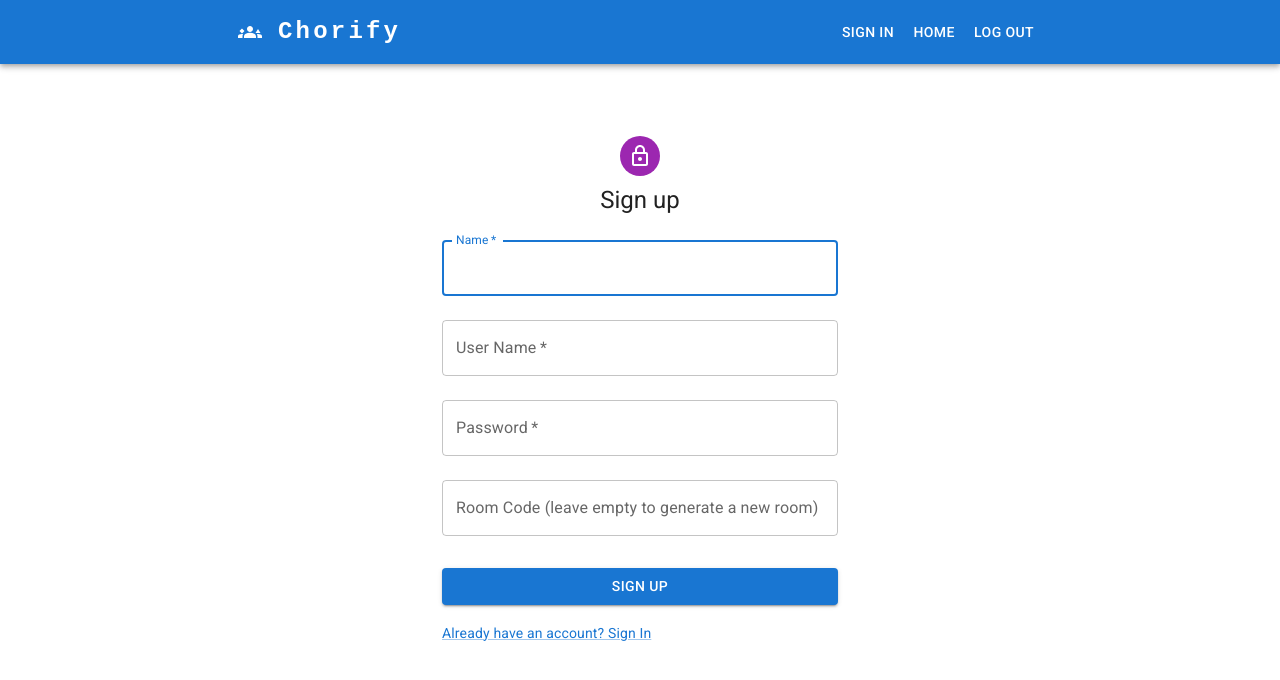
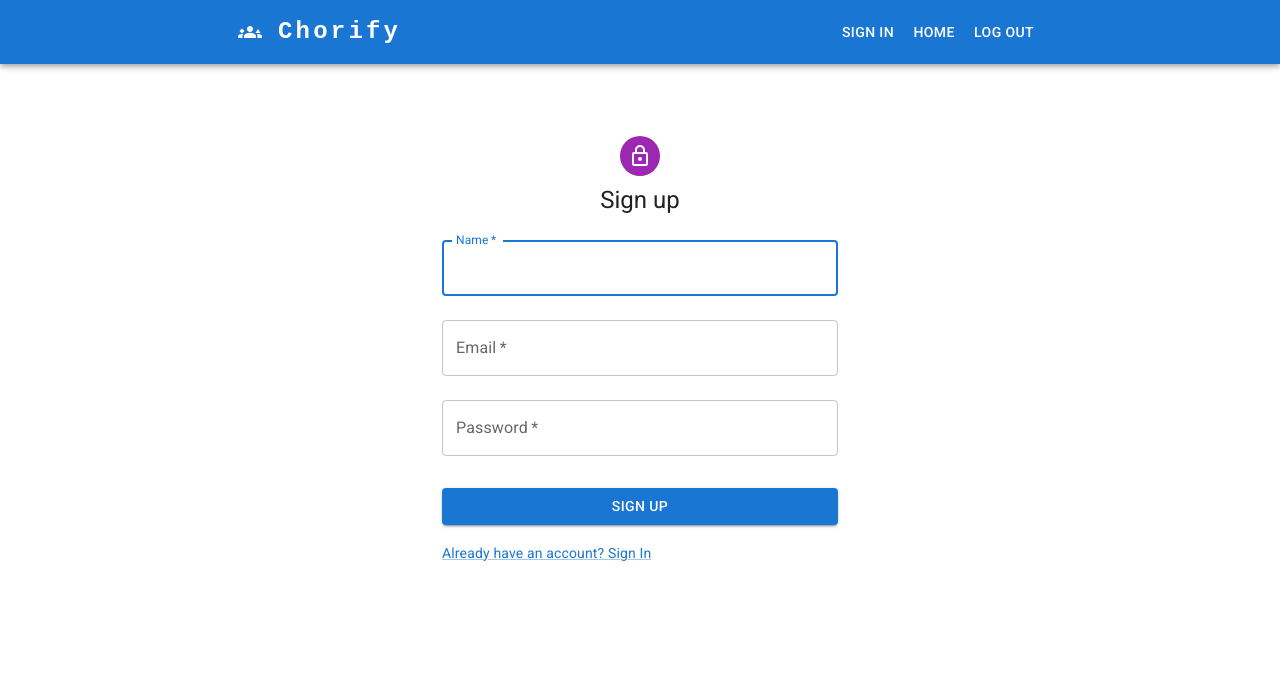
Before and after one commit to ludioludius/roomates-chore-organizer, a React (Create React App) app in the folder frontend/: page /signup in a window 1280 px wide. Shown: the top 680 px of the page. Built offline with nearby package versions, Linux system fonts and the light colour scheme.

Commit message:
user authentication with firebase, client side implementation only

```diff
--- a/frontend/src/App.js
+++ b/frontend/src/App.js
@@ -9,22 +9,6 @@ import Dashboard from "./Pages/Dashboard";
 import Purchases from "./Pages/Purchases";
 import { CssBaseline } from "@mui/material";
 
-// Firebase
-import { initializeApp } from 'firebase/app';
-import { getAuth, createUserWithEmailAndPassword } from "firebase/auth";
-
-// Firebase project configuration object; found on firebase console
-const firebaseConfig = {
-  apiKey: "AIzaSyAsP60E4L_v-KNsVosofJhXVhCzELPHNI4",
-  authDomain: "roommates-chore-organizer.firebaseapp.com",
-  projectId: "roommates-chore-organizer",
-  storageBucket: "roommates-chore-organizer.appspot.com",
-  messagingSenderId: "811791432329",
-  appId: "1:811791432329:web:55ac975dc3a1a80f22e458"
-};
-
-// Initialize Firebase
-const app = initializeApp(firebaseConfig);
 
 function App() {
   const { user } = useAuthContext()
--- a/frontend/src/Pages/SignUp.js
+++ b/frontend/src/Pages/SignUp.js
@@ -11,8 +11,24 @@ import Container from '@mui/material/Container';
 import axios from 'axios';
 import { useSignup } from '../hooks/useSignUp';
 import ButtonAppBar from '../components/ButtonAppBar';
+// TODO: ADD form verificaiton for sign up inputs
 
-// API address hardcoded temporarily
+// Firebase
+import { initializeApp } from 'firebase/app';
+import { getAuth, createUserWithEmailAndPassword, updateProfile } from "firebase/auth";
+import {Password} from "@mui/icons-material";
+
+// Firebase project configuration object; found on firebase console
+const firebaseConfig = {
+  apiKey: "AIzaSyAsP60E4L_v-KNsVosofJhXVhCzELPHNI4",
+  authDomain: "roommates-chore-organizer.firebaseapp.com",
+  projectId: "roommates-chore-organizer",
+  storageBucket: "roommates-chore-organizer.appspot.com",
+  messagingSenderId: "811791432329",
+  appId: "1:811791432329:web:55ac975dc3a1a80f22e458"
+};
+// Initialize Firebase
+const app = initializeApp(firebaseConfig);
 
 
 export default function SignUp() {
@@ -21,15 +37,39 @@ export default function SignUp() {
 
   const handleSubmit = async (event) => {
     event.preventDefault();
+
+    // Extract data from form
     const data = new FormData(event.currentTarget);
-    console.log({
-      name: data.get('Name'),
-      username: data.get('User Name'),
-      password: data.get('password'),
-      roomcode: data.get('Room Code')
-    });
+    const Name = String(data.get("Name"));
+    const Email = String(data.get("Email"));
+    const Password = String(data.get("Password"));
+    console.log("Creating User", { Name: Name, Email: Email });
 
-    await signup(data.get('Name'), data.get('User Name'), data.get('password'), data.get('Room Code'))
+    // Create a user with firebase
+    const auth = getAuth();
+    await createUserWithEmailAndPassword(auth, Email, Password)
+        .then((userCredential) => {
+          const user = userCredential.user;
+          return updateProfile(user, {displayName: `${Name}`})
+        })
+        .then(()=> {
+          console.log("User created with firebase");
+        })
+        .catch((error) => {
+          const errorCode = error.code;
+          const errorMessage = error.message;
+          console.log(errorCode);
+          console.log(errorMessage);
+          return signup(null, false, errorMessage);
+          // TODO: call sign in hook with error, modify UseSignUp appropriately
+        }).then(() => {
+          console.log("Error handled (if any)");
+        });
+
+
+    // TODO: Use the sign up hook to modify auth context
+
+    //await signup(data.get('Name'), data.get('User Name'), data.get('password'), data.get('Room Code'))
   }
 
   return (
@@ -65,28 +105,19 @@ export default function SignUp() {
               margin="normal"
               required
               fullWidth
-              id="User Name"
-              label="User Name"
-              name="User Name"
-              autoComplete="User Name"
+              id="Email"
+              label="Email"
+              name="Email"
+              autoComplete="Email"
             />
             <TextField
               margin="normal"
               required
               fullWidth
-              name="password"
+              name="Password"
               label="Password"
-              type="password"
-              id="password"
-              autoComplete="current-password"
-            />
-            <TextField
-              margin="normal"
-              fullWidth
-              name="Room Code"
-              label="Room Code (leave empty to generate a new room)"
-              type="Room Code"
-              id="Room Code"
+              type="Password"
+              id="Password"
             />
             <Button
               type="submit"
--- a/frontend/src/hooks/useSignUp.js
+++ b/frontend/src/hooks/useSignUp.js
@@ -5,35 +5,44 @@ import axios from 'axios'
 export const useSignup = () => {
   const [error, setError] = useState(null)
   const [isLoading, setIsLoading] = useState(null)
-  const { dispatch } = useAuthContext()
+  const {dispatch} = useAuthContext()
 
-  const signup = async (name, username, password, roomcode) => {
-    setIsLoading(true)
-    setError(null)
+  const signup = async (uid, isSuccessful, errorMessage) => {
 
-    axios.post('http://localhost:3001/api/users/signup', {
-      name: name,
-      username: username,
-      password: password,
-      roomcode: roomcode
-    })
-    .then((response) => {
-      const json = JSON.stringify(response.data)
-      console.log('response from hoook', response.data)
-      // store response data in the browser (includes token)
-      localStorage.setItem('user', json)
-
-      //update AuthContext
-      dispatch( {type: 'LOGIN', payload: json })
+    // if previous error in user creation
+    if (!isSuccessful) {
       setIsLoading(false)
-
-    })
-    .catch((e) => {
-      console.log(e)
-      setIsLoading(false)
-      setError(e.response.data.error)
-    })
+      setError(errorMessage)
+    }
+    // } else {
+    //
+    //   setIsLoading(true)
+    //   setError(null)
+    //
+    //   axios.post('http://localhost:3001/api/users/signup', {
+    //     name: name,
+    //     username: username,
+    //     password: password,
+    //     roomcode: roomcode
+    //   })
+    //       .then((response) => {
+    //         const json = JSON.stringify(response.data)
+    //         console.log('response from hoook', response.data)
+    //         // store response data in the browser (includes token)
+    //         localStorage.setItem('user', json)
+    //
+    //         //update AuthContext
+    //         dispatch({type: 'LOGIN', payload: json})
+    //         setIsLoading(false)
+    //
+    //       })
+    //       .catch((e) => {
+    //         console.log(e)
+    //         setIsLoading(false)
+    //         setError(e.response.data.error)
+    //       })
+    // }
   }
 
-  return { signup, isLoading, error}
-}
+      return { signup, isLoading, error}
+  }
```
